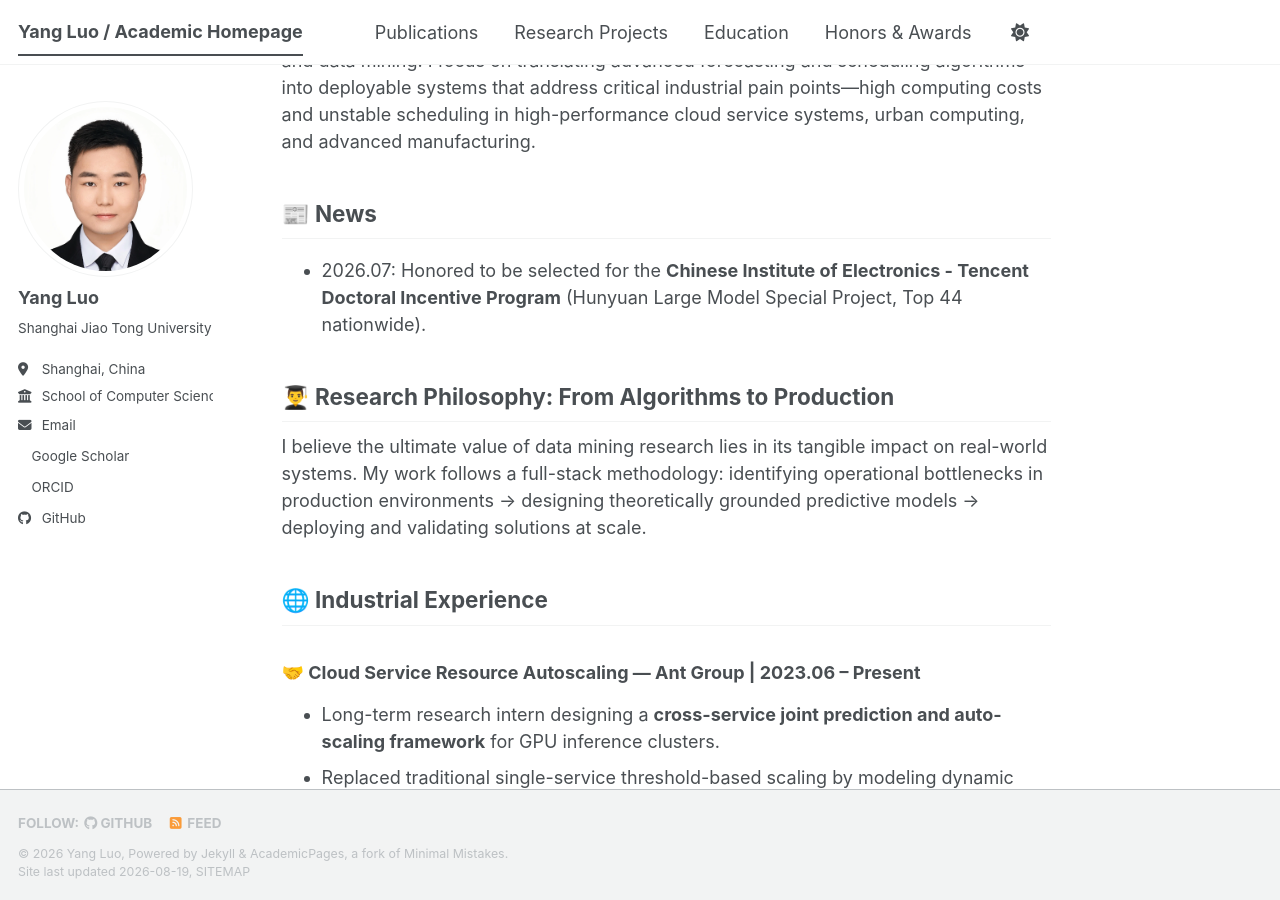
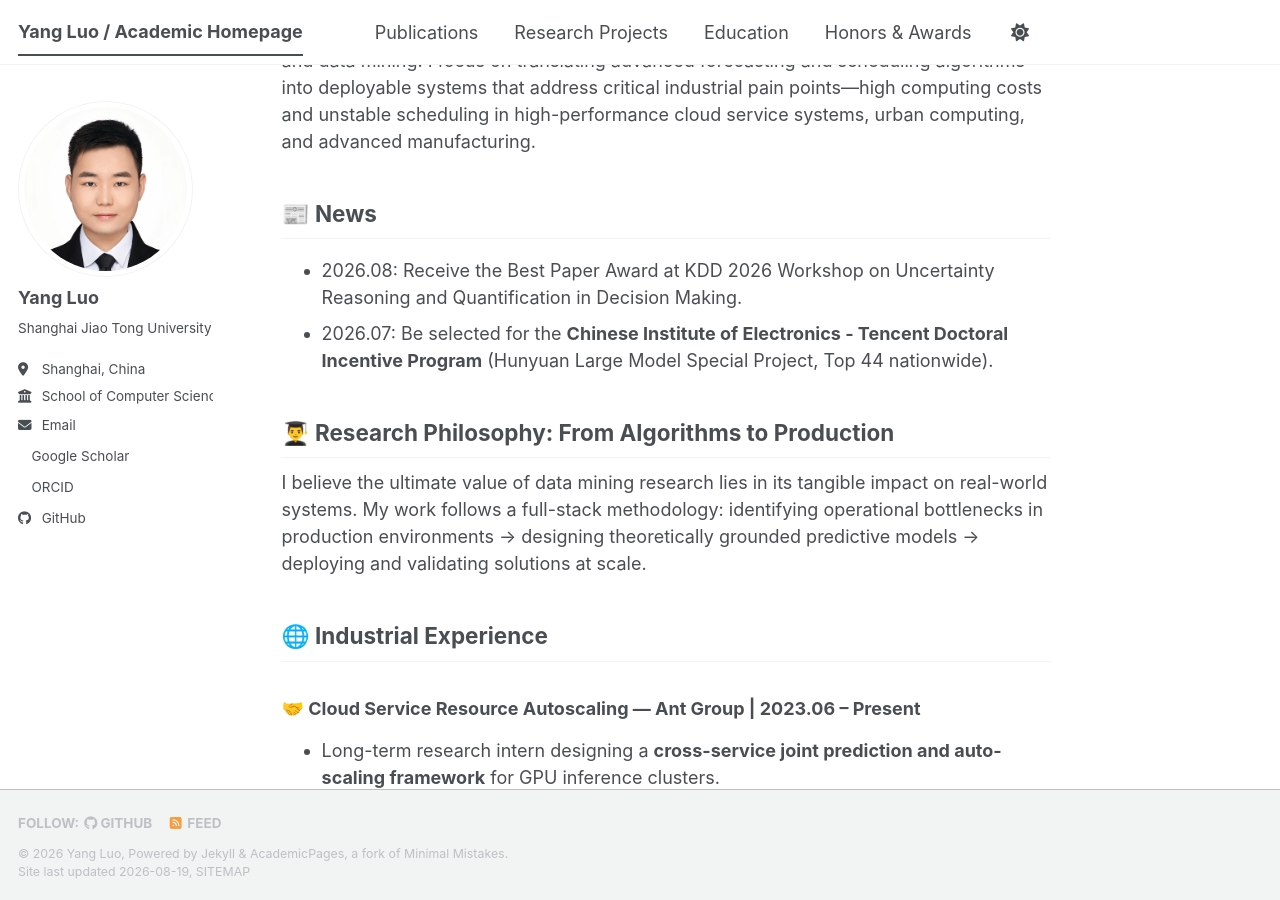
Before and after one commit to Floating-LY/Floating-LY.github.io, a Jekyll site: the page built from _pages/about.md, in a window 1280 px wide and 900 px high, scrolled down 300 px. Built offline with Jekyll 4.4.1, drawn with Linux system fonts in a browser that asks for light colours; a style sheet for code colours, icons or effects is not loaded; some of the changed text lies outside the part shown.

Commit message:
Update about.md

```diff
--- a/_pages/about.md
+++ b/_pages/about.md
@@ -14,7 +14,8 @@ I am a Ph.D. candidate in the School of Computer Science and Engineering at Shan
 My research sits at the intersection of time series analysis, service resource scheduling, and data mining. I focus on translating advanced forecasting and scheduling algorithms into deployable systems that address critical industrial pain points—high computing costs and unstable scheduling in high-performance cloud service systems, urban computing, and advanced manufacturing.
 
 ## 📰 News
-- 2026.07: Honored to be selected for the **Chinese Institute of Electronics - Tencent Doctoral Incentive Program** (Hunyuan Large Model Special Project, Top 44 nationwide).
+- 2026.08:  Receive the Best Paper Award at KDD 2026 Workshop on Uncertainty Reasoning and Quantification in Decision Making.
+- 2026.07: Be selected for the **Chinese Institute of Electronics - Tencent Doctoral Incentive Program** (Hunyuan Large Model Special Project, Top 44 nationwide).
 
 ## 👨‍🎓 Research Philosophy: From Algorithms to Production
 
@@ -48,7 +49,7 @@ Beyond cloud infrastructure, my techniques have been applied to:
 ### 2026
 
 - **Yang Luo**, Yiheng Wang, Linyi Long, Tengwei Cai, Xiaofeng Gao, Guihai Chen. **STDPS: State-Aware Spatio-Temporal Workload Distribution Prediction for Cloud Service Scaling**. *IEEE Transactions on Services Computing (TSC)*, 2026. **CCF-A**
-- **Yang Luo**, Zhemeng Yu, Yikang Fu, Wei Lu, Lintao Ma, Xiaofeng Gao, Guihai Chen. **JointScaler: A Hierarchical Multi-Indicator Distribution Forecasting Approach for Uncertainty-Aware Joint Scaling in Cloud Services**. *International Joint Conference on Artificial Intelligence (IJCAI)*, 2026. **CCF-A** *(Submission time applies to the 6th edition CCF recommended list)*
+- **Yang Luo**, Zhemeng Yu, Yikang Fu, Wei Lu, Lintao Ma, Xiaofeng Gao, Guihai Chen. **JointScaler: A Hierarchical Multi-Indicator Distribution Forecasting Approach for Uncertainty-Aware Joint Scaling in Cloud Services**. *International Joint Conference on Artificial Intelligence (IJCAI)*, 2026. **CCF-A**
 - Jiadong Chen, **Yang Luo**, Xiuqi Huang, Fuxin Jiang, Yangguang Shi, Tieying Zhang, Xiaofeng Gao. **Uncertainty-Aware Online Time Series Multi-Step Forecasting Framework in Cloud Systems**. *IEEE Transactions on Knowledge and Data Engineering (TKDE)*, 2026. **CCF-A**
 - Mohan Gao, Zhemeng Yu, **Yang Luo**, Lintao Ma, Yinbo Sun, Yuchen Fang, Xiaofeng Gao. **Macro-Micro Collaborative Learning for Logical Data Center Microservice Indicators Forecasting**. *The Web Conference (WWW)*, 2026. **CCF-A**
 - Chen Hu, Yujie Wan, **Yang Luo**, Xiaofeng Gao. **DBE-Net: A Dual-dimensional Band Encoder Network for Unsupervised Anomaly Detection in Self-Piercing Riveting**. KDD Workshop on Uncertainty Reasoning and Quantification in Decision Making (UDM@KDD), 2026.
@@ -121,6 +122,7 @@ Beyond cloud infrastructure, my techniques have been applied to:
 5. 🎖 Huatai Technology Securities Scholarship (2024)
 6. 🥇 Best Paper Award, WASA 2025
 7. 🎖 Chinese Institute of Electronics - Tencent Doctoral Incentive Program (Hunyuan Large Model Special Project), 2026 (Top 44 nationwide)
+8. 🥇 Best Paper Award, KDD 2026 Workshop on Uncertainty Reasoning and Quantification in Decision Making
 
 ## 📝 Patents
 1. 📌 Resource allocation determination, model training method, and device
```
